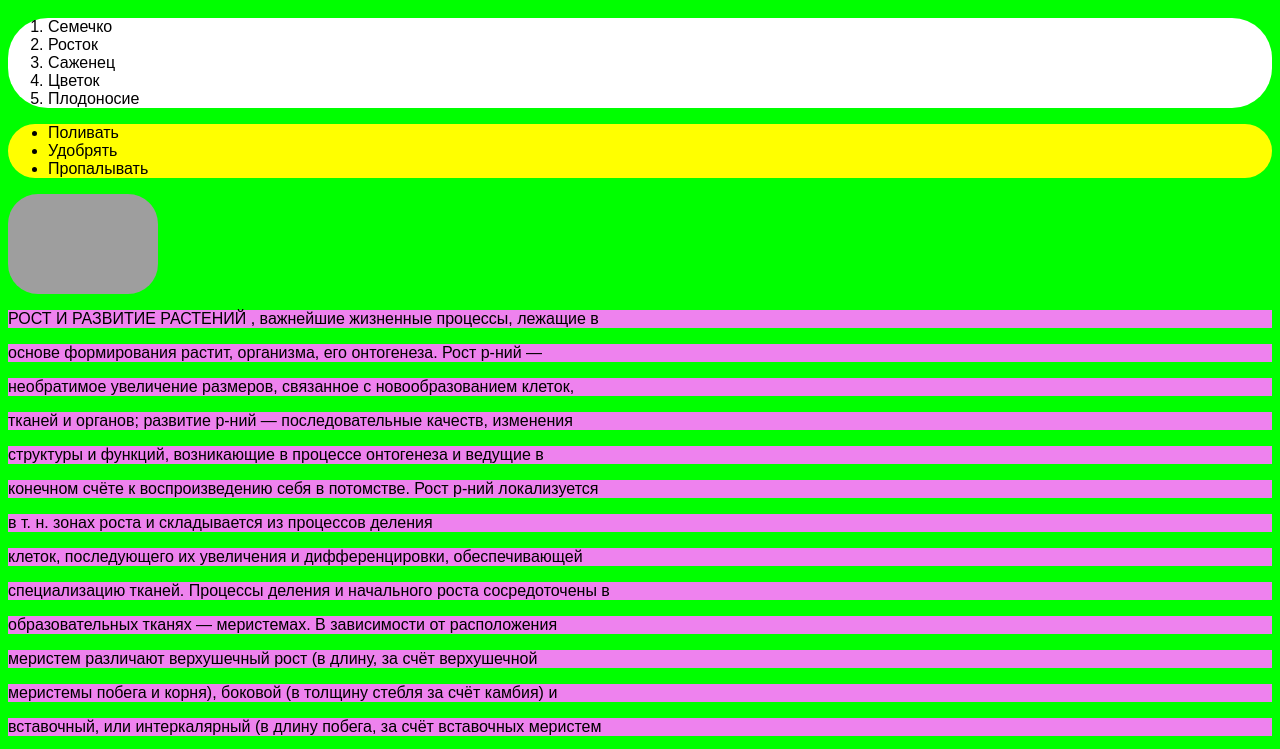
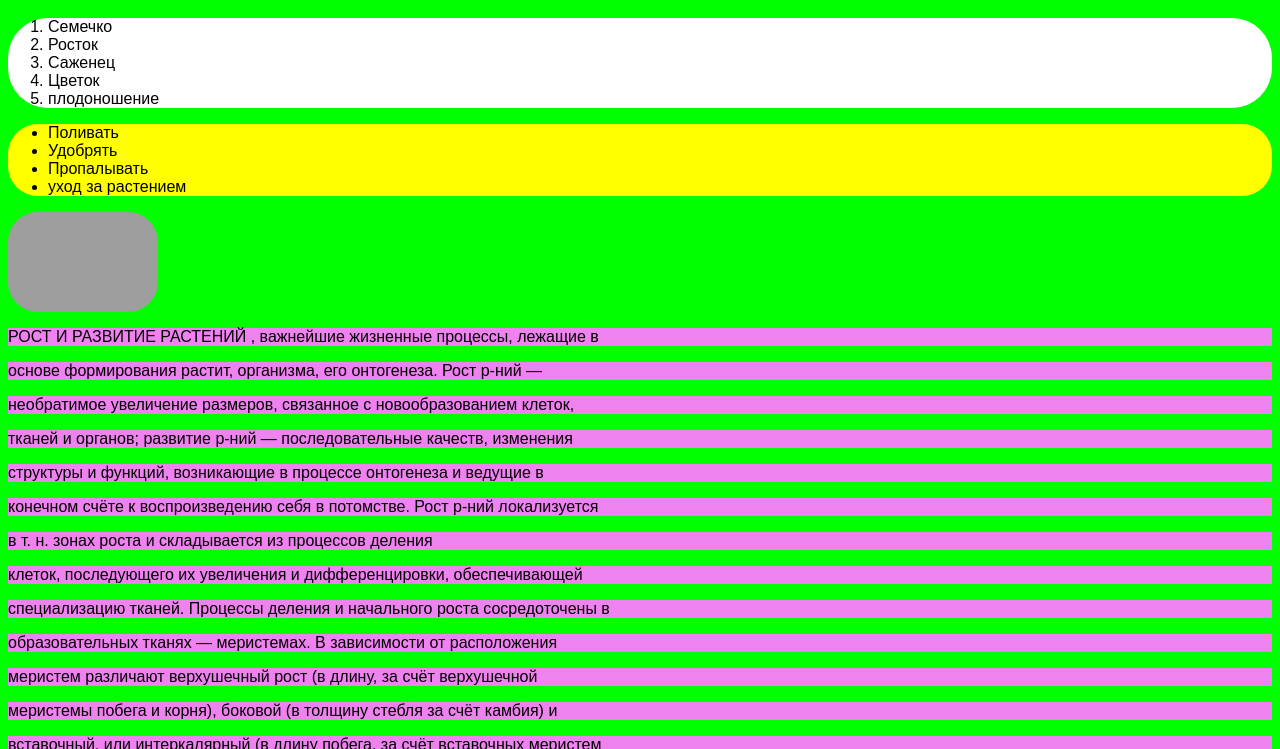
Before and after one commit to 2010Vlad/Plant, a plain HTML site: page index.html in a window 1280 px wide. Shown: the part 48-797 px from the top of the page. Drawn offline with Linux system fonts and the light colour scheme; grey boxes are pictures that could not be loaded.

Commit message:
Update index.html

```diff
--- a/index.html
+++ b/index.html
@@ -8,13 +8,14 @@
             <li>Росток</li>
             <li>Саженец</li>
             <li>Цветок</li>
-            <li>Плодоносие</li>
+            <li>плодоношение</li>
 
         </ol>
       <ul>
             <li>Поливать</li>
             <li>Удобрять</li>
             <li>Пропалывать</li>
+          <li>уход за растением</li>
         </ul>
         <img src="https://agrodom.com/upload/articles_images/stimulyatos-rosta-dlya-rasteniy-main.jpg">
         <p>РОСТ И РАЗВИТИЕ РАСТЕНИЙ , важнейшие жизненные процессы, лежащие в</p>
```
